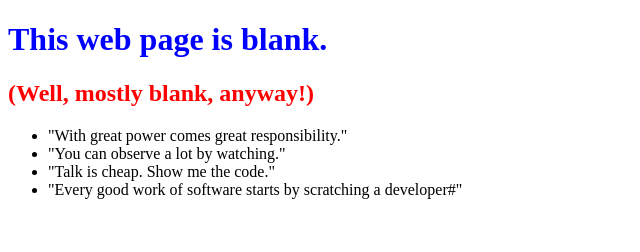
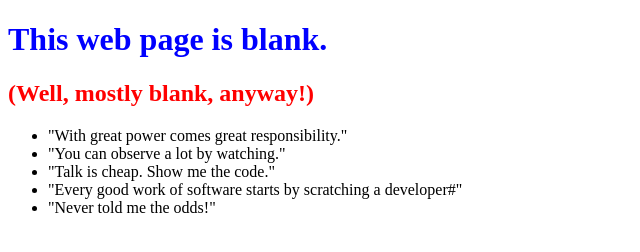
Before and after one commit to apiecemo/0main_openSAP_repo, a plain HTML site: page index.html in a window 1280 px wide. Shown: the whole page, without its empty margins (0-640 px from the left). Drawn offline with Linux system fonts and the light colour scheme.

Commit message:
Han Solo quotes

```diff
--- a/index.html
+++ b/index.html
@@ -13,6 +13,7 @@
 				<li>"You can observe a lot by watching."</li>
 				<li>"Talk is cheap. Show me the code."</li>
 				<li>"Every good work of software starts by scratching a developer#"</li>
+				<li>"Never told me the odds!"</li>
 			</ul>
 		</body>
 </html>
```
